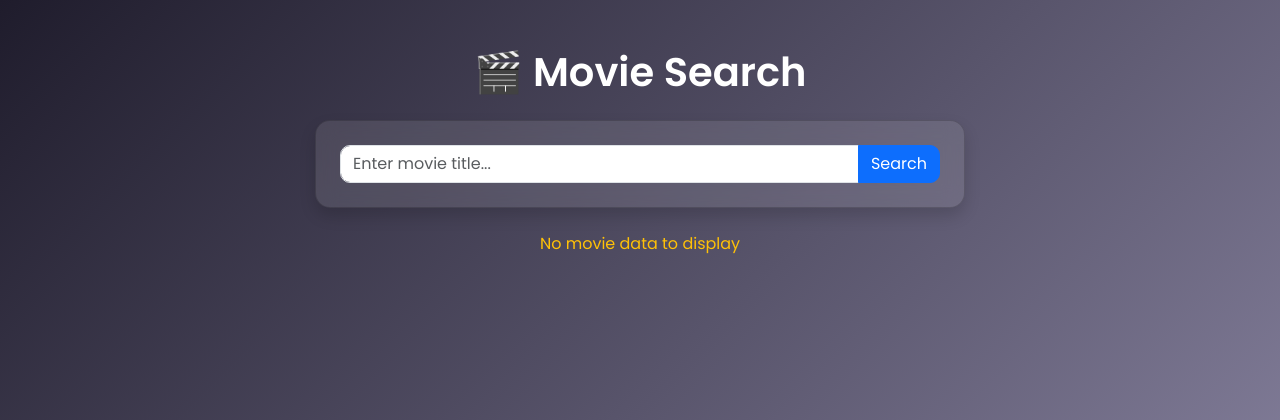
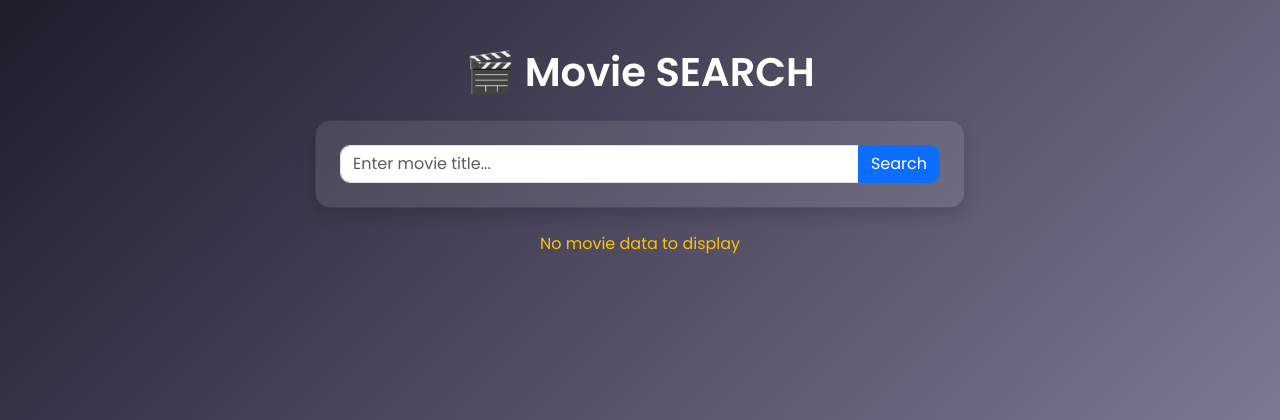
Before and after one commit to Vishnuvsh/movie-search-app, a Django app: page / in a window 1280 px wide. Shown: the top 420 px of the page. Run offline with Django 5.2, Linux system fonts and the light colour scheme.

Commit message:
new line added

```diff
--- a/templates/search.html
+++ b/templates/search.html
@@ -81,7 +81,7 @@
 
   <body>
     <div class="container py-5">
-      <h1 class="text-center mb-4 fade-in">🎬 Movie Search</h1>
+      <h1 class="text-center mb-4 fade-in">🎬 Movie SEARCH</h1>
 
       <!-- Search Form -->
       <div class="card p-4 shadow search-box fade-in">
```
